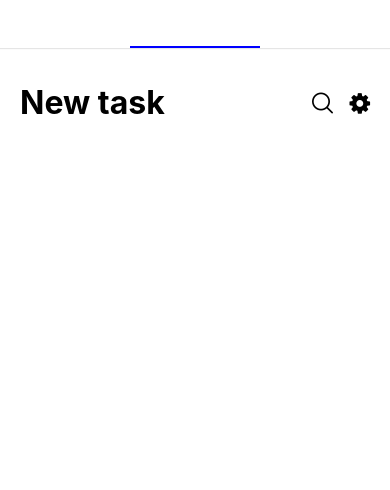
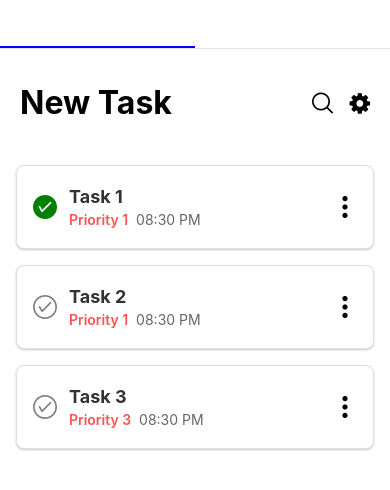
Before and after one commit to BooValooo/To-do-app, a React Native app in the folder EaseTask/: screen /Test in a window 390 px wide. Shown: the top 490 px of the page. Built offline with nearby package versions, Linux system fonts and the light colour scheme; what native-base would draw is missing.

Commit message:
Add response of the CheckBox
Delete Test Page
Add response of the CheckBox

Co-Authored-By: Valentin Abgrall <153991458+BooValooo@users.noreply.github.com>

```diff
--- a/EaseTask/App.js
+++ b/EaseTask/App.js
@@ -1,6 +1,6 @@
 import React from 'react'
-import AppContainer from './src/Components/app-container'
-import Navigator from './src/'
+import AppContainer from './Src/Components/app-container'
+import Navigator from './Src/'
 
 export default function App() {
   return (
--- a/EaseTask/src/Views/main-screen.tsx
+++ b/EaseTask/src/Views/main-screen.tsx
@@ -1,9 +1,8 @@
 // App.js
-import React from 'react';
+import React, { useState } from 'react';
 import { View, ScrollView, StyleSheet } from 'react-native';
 import Headbar from '../Components/Headbar';
 import TaskBox from '../Components/TaskBox';
-
 
 const MainScreen = () => {
   const handleIcon1Press = () => {
@@ -14,19 +13,31 @@
     console.log('Options icon pressed');
   };
 
-  const handleCheckPress = (taskId) => {
-    console.log(`Task ${taskId} checkbox pressed`);
+  const handleCheckPress = (task) => {
+    console.log(`Task ${task.id} checkbox pressed`);
+    setTasks(prevTasks => {
+      const updatedTasks = prevTasks.map(prevTask => {
+        if (prevTask.id === task.id) {
+          return {
+            ...prevTask,
+            isChecked: !prevTask.isChecked
+          };
+        }
+        return prevTask;
+      });
+      return updatedTasks;
+    });
   };
 
   const handleMenuPress = (taskId) => {
     console.log(`Task ${taskId} menu pressed`);
   };
 
-  const tasks = [
-    { id: 1, name: 'Task 1', priority: 'Priority 1', time: '08:30 PM', isChecked: false },
+  const [tasks, setTasks] = useState([
+    { id: 1, name: 'Task 1', priority: 'Priority 1', time: '08:30 PM', isChecked: true },
     { id: 2, name: 'Task 2', priority: 'Priority 1', time: '08:30 PM', isChecked: false },
-    { id: 3, name: 'Task 3', priority: 'Priority 3', time: '08:30 PM', isChecked: true },
-  ];
+    { id: 3, name: 'Task 3', priority: 'Priority 3', time: '08:30 PM', isChecked: false },
+  ]);
 
   return (
     <View style={styles.container}>
@@ -44,7 +55,7 @@
             priority={task.priority}
             time={task.time}
             isChecked={task.isChecked}
-            onCheckPress={() => handleCheckPress(task.id)}
+            onCheckPress={() => handleCheckPress(task)}
             onMenuPress={() => handleMenuPress(task.id)}
           />
         ))}
@@ -60,7 +71,7 @@
   },
   taskList: {
     flex: 1,
-    marginTop: 20, // 为任务列表提供一些顶部空间
+    marginTop: 20, // reserve space for the tasklist
   },
 });
 
--- a/EaseTask/src/Views/test.tsx
+++ /dev/null
@@ -1,36 +0,0 @@
-// App.js
-
-import React from 'react';
-import { View, StyleSheet } from 'react-native';
-import Headbar from '../Components/Headbar';
-
-const Test = () => {
-  const handleIcon1Press = () => {
-    // Handle the press event for the first icon
-    console.log('Icon 1 pressed');
-  };
-
-  const handleIcon2Press = () => {
-    // Handle the press event for the second icon
-    console.log('Icon 2 pressed');
-  };
-
-  const showSearchIcon = true;
-  const headbarText = "New task"
-
-  return (
-    <View style={styles.container}>
-      <Headbar showSearchIcon={showSearchIcon} headbarText={headbarText} onSearchPress={handleIcon1Press} onOptionsPress={handleIcon2Press} />
-      {/* Add the rest of your app components below */}
-    </View>
-  );
-};
-
-const styles = StyleSheet.create({
-  container: {
-    flex: 1,
-    backgroundColor: '#fff',
-  },
-});
-
-export default Test;
--- a/EaseTask/src/index.tsx
+++ b/EaseTask/src/index.tsx
@@ -1,7 +1,7 @@
 import React from 'react';
 import { createMaterialTopTabNavigator } from '@react-navigation/material-top-tabs';
 import MainScreen from './Views/main-screen';
-import Test from './Views/test';
+// import Test from './Views/test';
 import Calendar from './Views/Calendar';
 // import OtherScreen from './Views/OtherScreen'; // 假设你有另一个页面
 
@@ -21,7 +21,7 @@
       }}
     >
       <Tab.Screen name="Main" component={MainScreen} />
-      <Tab.Screen name="Test" component={Test} />
+      {/* <Tab.Screen name="Test" component={Test} /> */}
       <Tab.Screen name="Calendar" component={Calendar} />
     </Tab.Navigator>
   );
```
